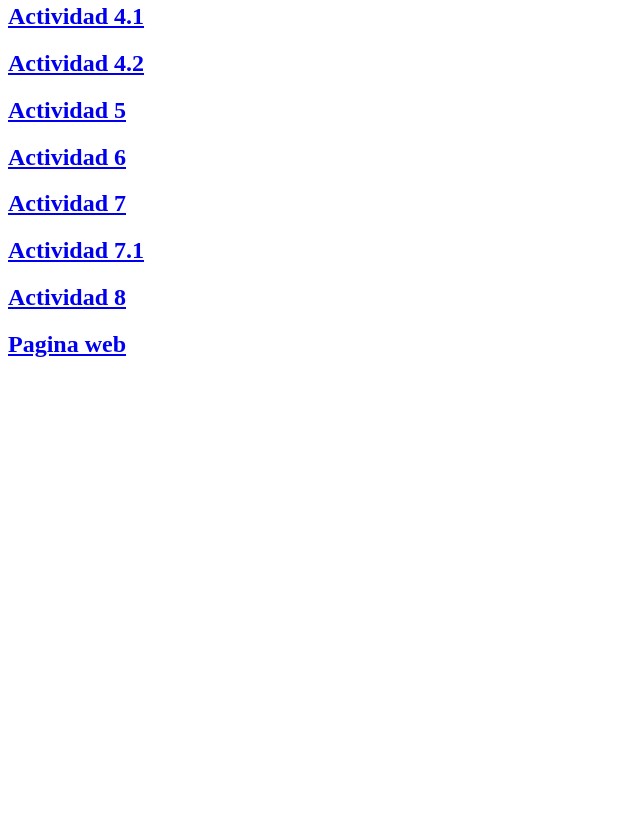
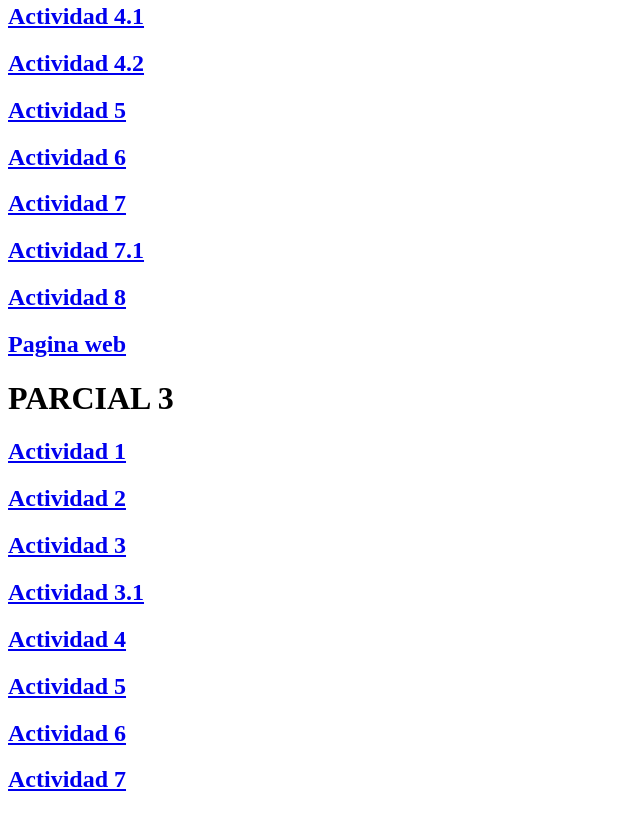
Before and after one commit to MaddoxVG26/MaddoxVG26.github.io, a plain HTML site: page index.html in a window 1280 px wide. Shown: the part 1177-1990 px from the top of the page, without its empty margins (0-640 px from the left). Before the commit the page ends 1555 px from the top, so only its background shows below. Drawn offline with Linux system fonts and the light colour scheme.

Commit message:
Update index.html

```diff
--- a/index.html
+++ b/index.html
@@ -40,6 +40,16 @@
     <h2> <a href= "p2_actividad_8_.html">Actividad 8 </a></h2>
     <h2> <a href="https://Juve2408.github.io">Pagina web</a>
 
+    <h1> PARCIAL 3</h1>
+    <h2> <a href= "p3_actividad_1_.html">Actividad 1 </a></h2>
+    <h2> <a href= "p3_actividad_2_.html">Actividad 2 </a></h2>
+    <h2> <a href= "p3_actividad_3_.html">Actividad 3 </a></h2>
+    <h2> <a href= "p3_actividad_3.1_.html">Actividad 3.1 </a></h2>
+    <h2> <a href= "p3_actividad_4_.html">Actividad 4 </a></h2>
+    <h2> <a href= "p3_actividad_5_.html">Actividad 5 </a></h2>
+    <h2> <a href= "p3_actividad_6_.html">Actividad 6 </a></h2>
+    <h2> <a href= "p3_actividad_7_.html">Actividad 7 </a></h2>
+
 
 </body>
 </html>
```
